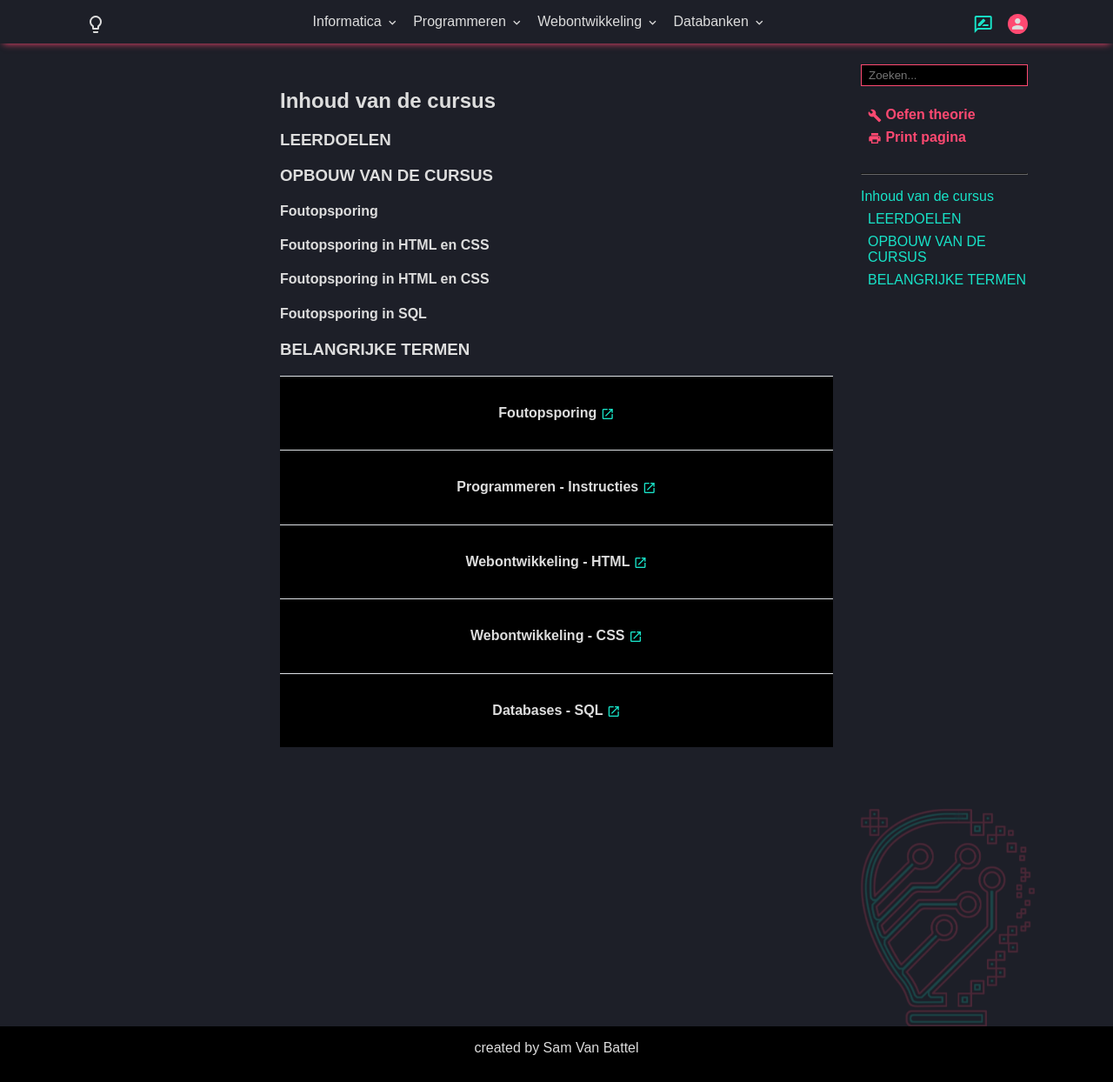
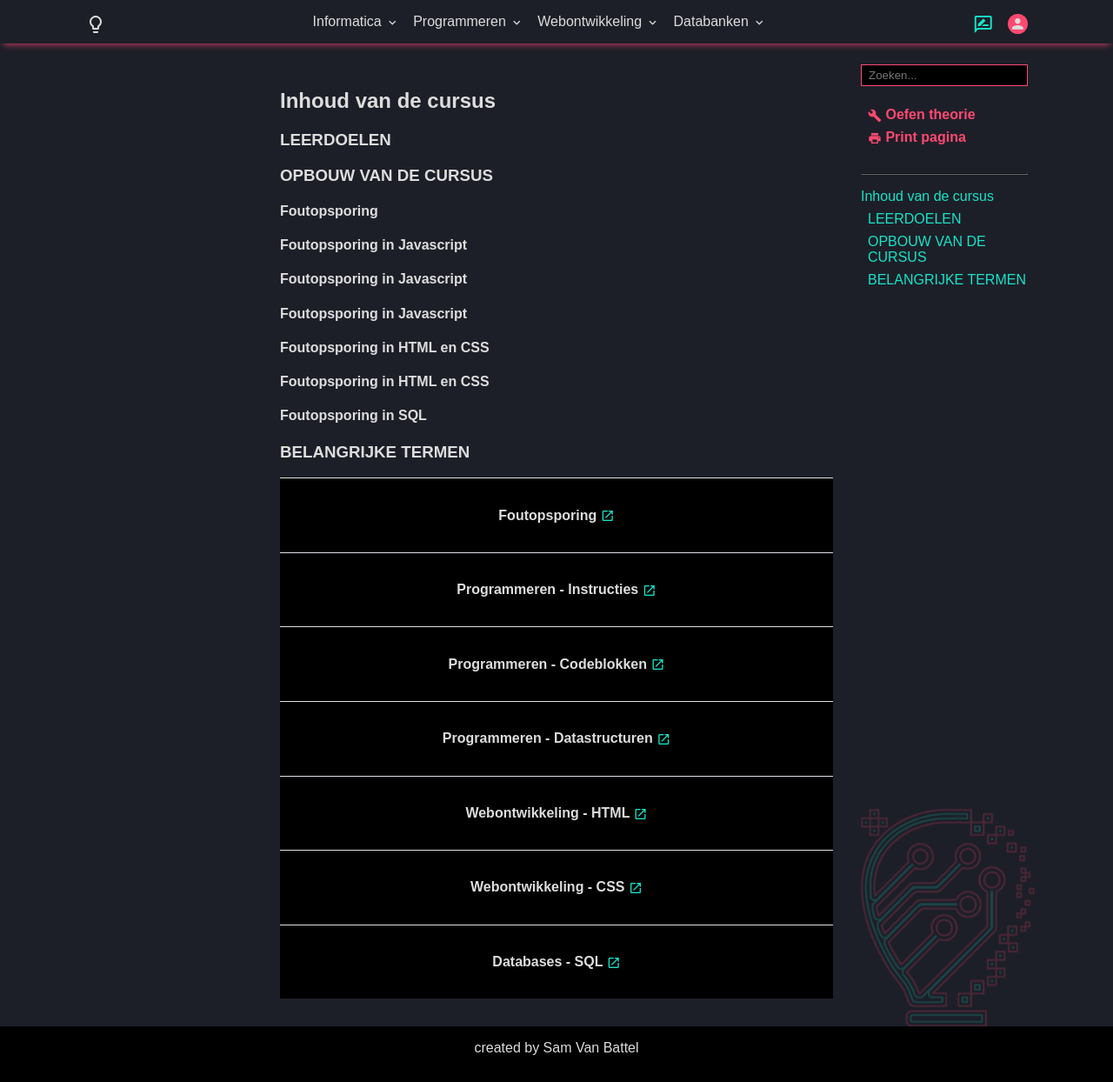
Before and after one commit to T-INFORMATICA/t-informatica.github.io, a Jekyll site: the page built from _courses/informatica/foutopsporing/index.md, in a window 1280 px wide and 1244 px high. Shown: the whole window at 87% size. Built offline with Jekyll 4.4.1, drawn with Linux system fonts in a browser that asks for light colours; comment, search, counter and statistics services are not loaded.

Commit message:
course update
added additional chapters to foutopsporing

```diff
--- /dev/null
+++ b/_courses/programmeren/datastructuren/foutopsporing-datastructuren.md
@@ -0,0 +1,6 @@
+---
+title: Foutopsporing in Javascript
+tags:
+ -
+description:
+---
--- /dev/null
+++ b/_courses/programmeren/instructies/foutopsporing-instructies.md
@@ -0,0 +1,6 @@
+---
+title: Foutopsporing in Javascript
+tags:
+ -
+description:
+---
```
Also changed, not shown: _data/courses.yml (+8 -0 lines), _courses/programmeren/codeblokken/foutopsporing-codeblokken.md (renamed from _courses/programmeren/codeblokken/foutopsporing-instructies.md).
